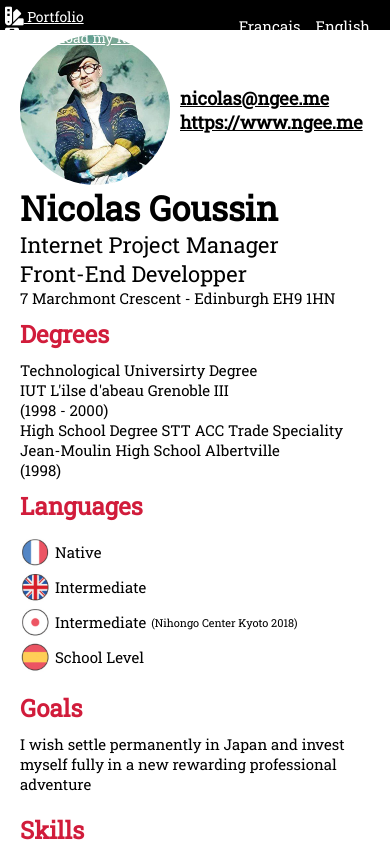
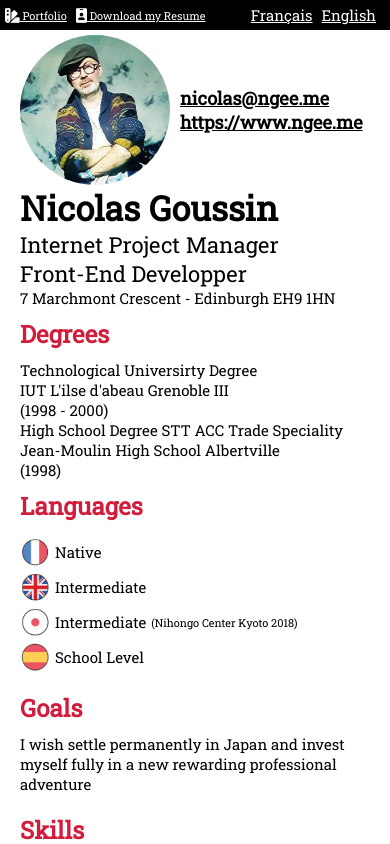
Before and after one commit to KitsuneDandy/Personal-Resume-website, a React (Create React App) app: page / in a window 390 px wide. Shown: the top 844 px of the page. Built offline with nearby package versions, Linux system fonts and the light colour scheme.

Commit message:
nav bar modification for mobile

```diff
--- a/src/Component/nav.scss
+++ b/src/Component/nav.scss
@@ -36,7 +36,7 @@
       display: none;
       @include mobile-theme-screen {
         display: inline-block;
-        font-size: 14px;
+        font-size: 11px;
       }
     }
     span {
@@ -46,7 +46,7 @@
 
     a {
       color: white;
-      padding-right: 15px;
+      padding-right: 9px;
     }
   }
 }
```
